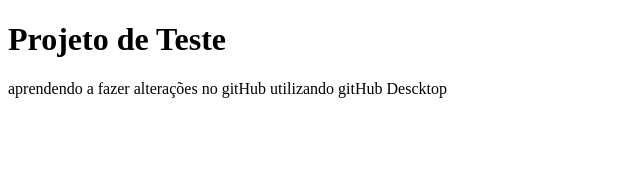
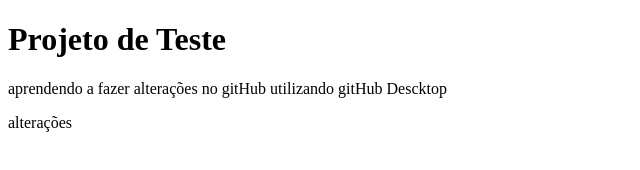
Before and after one commit to Joaovilanova/projeto-teste, a plain HTML site: page index.html in a window 1280 px wide. Shown: the full height of the page, 0-640 px from the left. Drawn offline with Linux system fonts and the light colour scheme.

Commit message:
Update index.html
Alterões

```diff
--- a/index.html
+++ b/index.html
@@ -8,5 +8,6 @@
 <body>
     <h1>Projeto de Teste</h1>
     <P>aprendendo a fazer alterações no gitHub utilizando gitHub Descktop</P>
+    <p>alterações</p>
 </body>
 </html>
```
